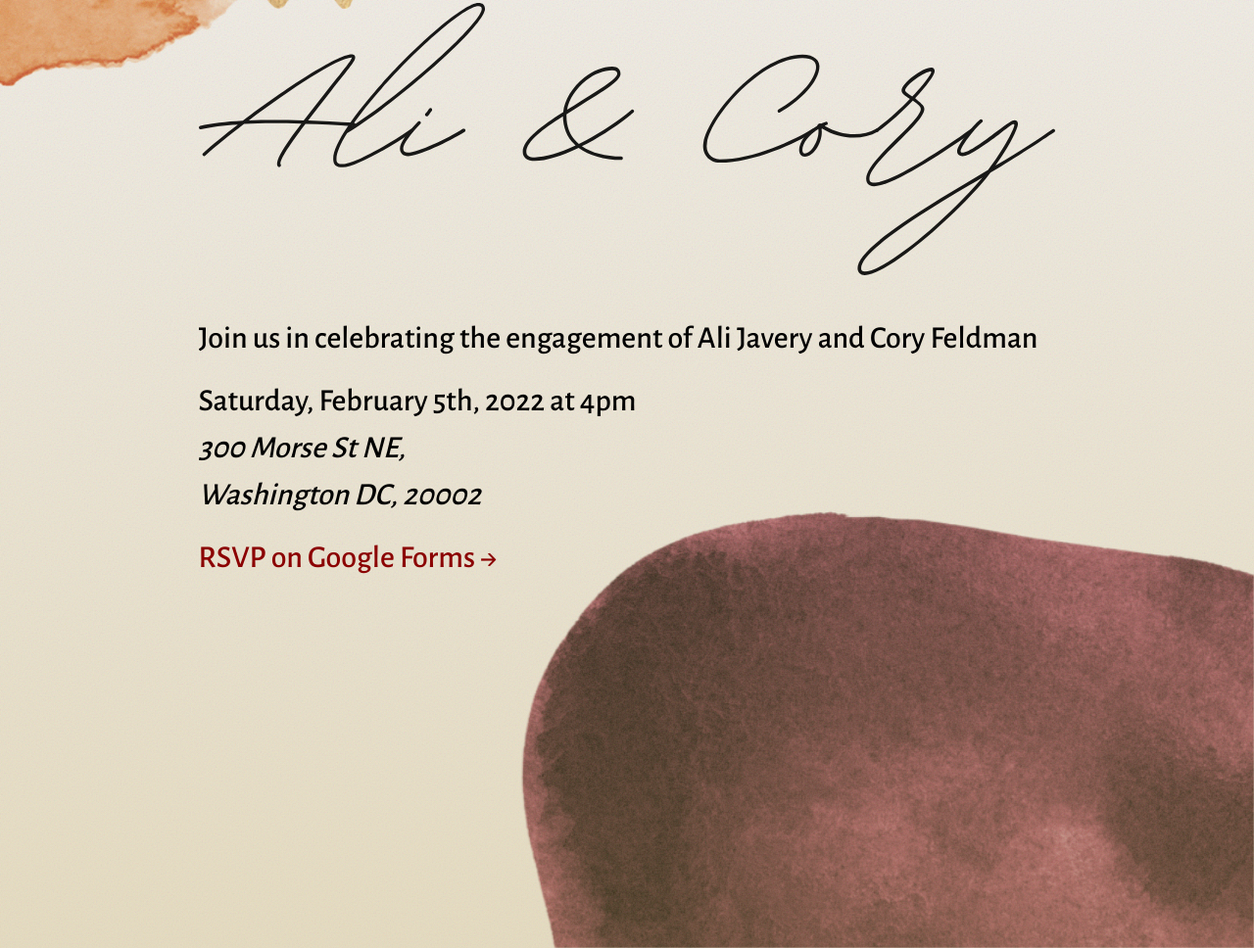
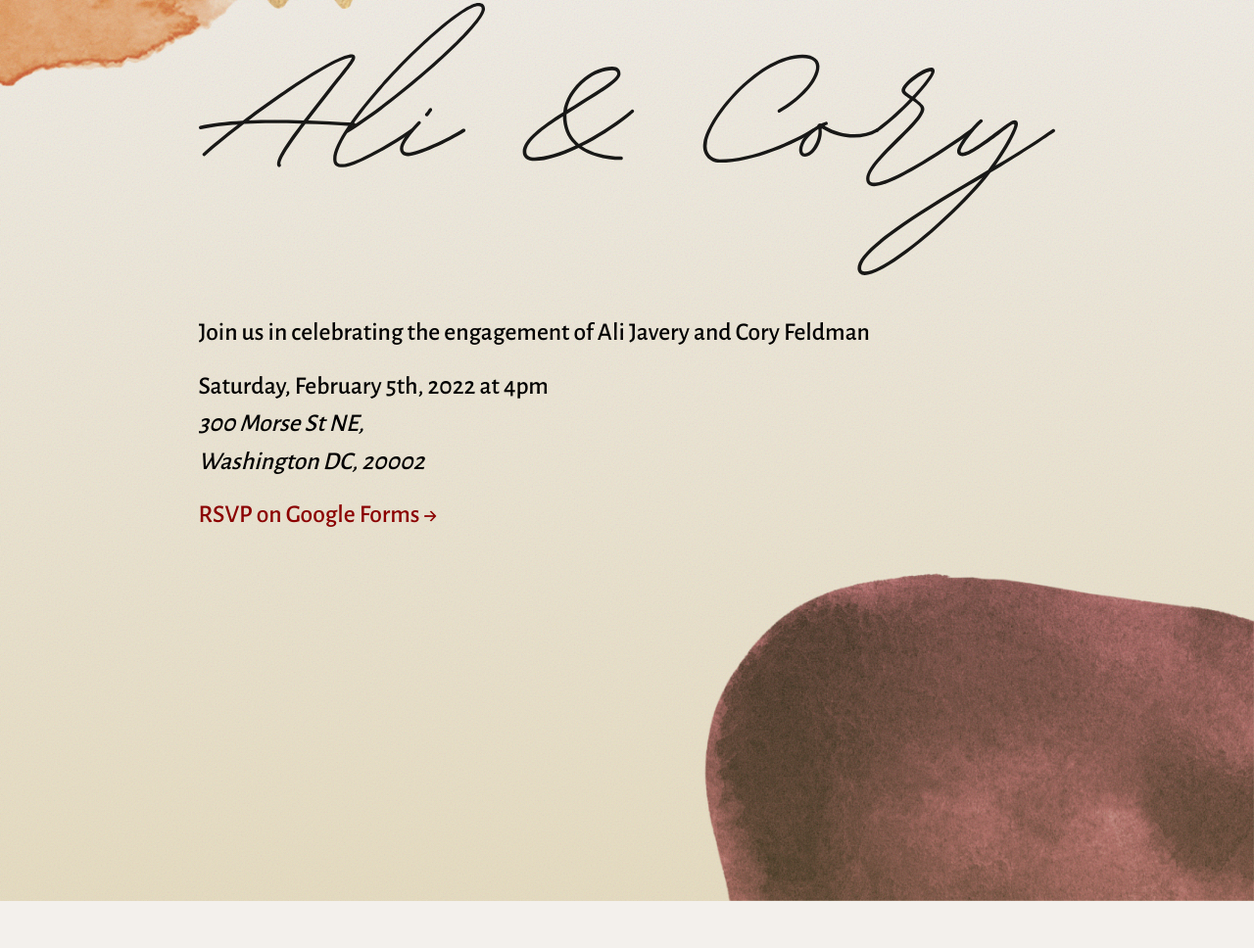
Before and after one commit to smwoll/ali-cory, a website built with Parcel: page src/index.html in a window 1280 px wide. Shown: the part 203-1171 px from the top of the page at 98% size. After the commit the page ends 1123 px from the top, so only its background shows below. Built offline with nearby package versions, Linux system fonts and the light colour scheme.

Commit message:
update sizing

```diff
--- a/src/style.css
+++ b/src/style.css
@@ -168,7 +168,7 @@ a:focus .ra {
 }
 
 .blob-2 {
-  --size: clamp(50px, 60vw, 800px);
+  --size: clamp(50px, 45vw, 800px);
   position: absolute;
   bottom: 0;
   right: 0;
@@ -237,12 +237,5 @@ a:focus .ra {
   width: 100%;
   max-width: 90ch;
   margin: auto;
-  font-size: 2.8rem;
   overflow: hidden;
 }
-
-@media (min-width: 1000px) {
-  .invite-text {
-    font-size: 2rem;
-  }
-}
```
